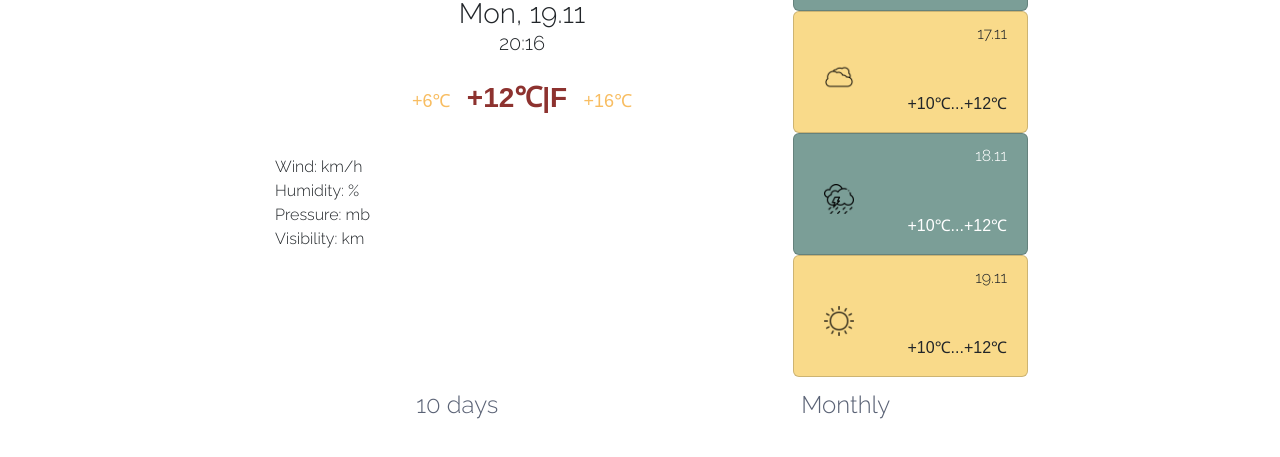
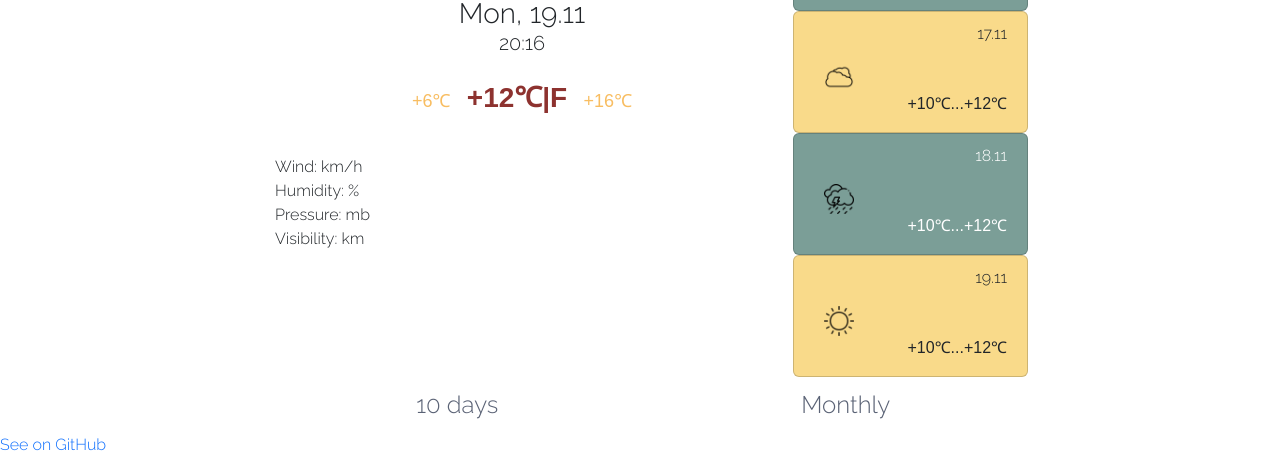
Before and after one commit to NadiiaSharafutdinova/weather-app-bright, a plain HTML site: page index.html in a window 1280 px wide. Shown: the part 395-852 px from the top of the page. Before the commit the page ends 828 px from the top, so only its background shows below. Drawn offline with nearby package versions, Linux system fonts and the light colour scheme.

Commit message:
Update index.html

```diff
--- a/index.html
+++ b/index.html
@@ -128,6 +128,7 @@
         </div>
       </section>
     </div>
+    <a href = "https://github.com/NadiiaSharafutdinova/weather-app-bright/tree/main" class = "link-github">See on GitHub</a>
     <script src = "./index.js">
 
     </script>
```
